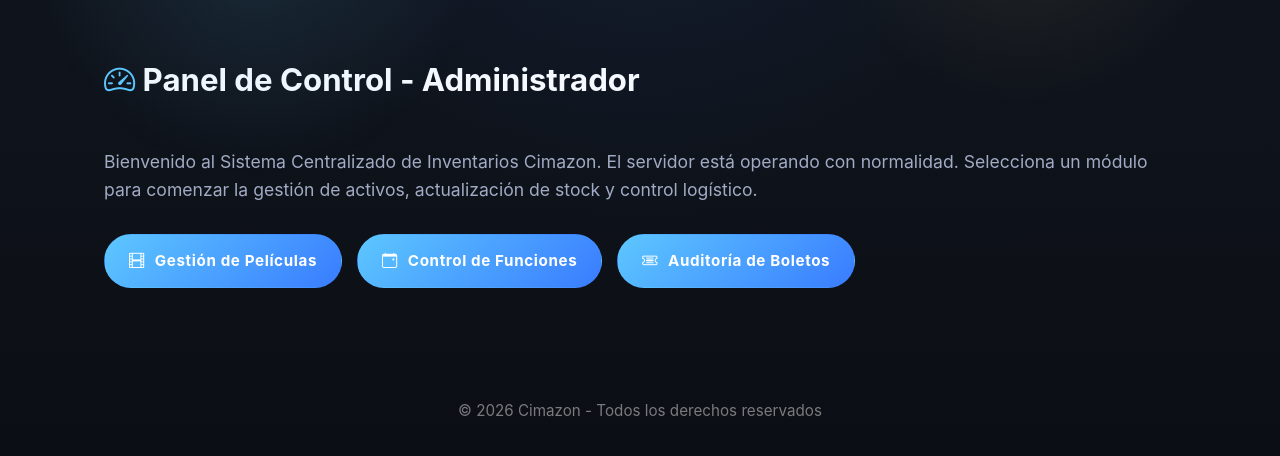
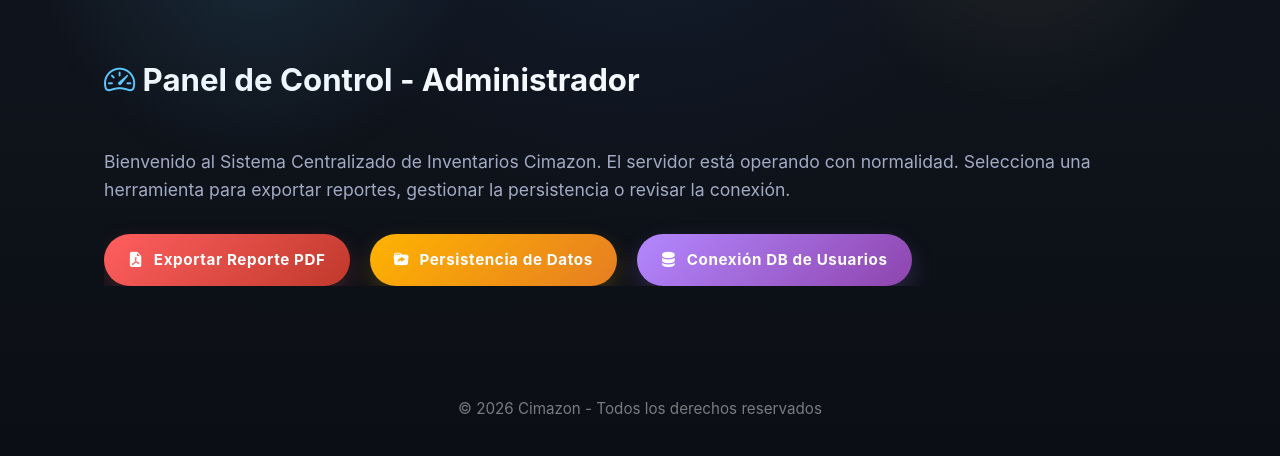
Before and after one commit to MilenaFoyainChico02/2526_desarrollo_web, a Flask app: page / in a window 1280 px wide. Shown: the part 129-585 px from the top of the page. Run offline with Flask 3, Linux system fonts and the light colour scheme; the visitor is signed in with stand-in values (Sample User, id 1); data that the repository does not hold is empty.

Commit message:
proyecto

```diff
--- a/proyecto/app.py
+++ b/proyecto/app.py
@@ -138,7 +138,7 @@ def exportar_pdf():
     pdf.add_page()
 
     pdf.set_font("Arial", "B", 16)
-    pdf.cell(0, 10, "Reporte de Productos ", ln=True, align="C")
+    pdf.cell(0, 10, "Reporte de funciones", ln=True, align="C")
 
     pdf.ln(10)
 
--- a/proyecto/templates/index.html
+++ b/proyecto/templates/index.html
@@ -13,19 +13,23 @@
             <div class="card-body">
                 <p style="color: var(--muted); font-size: 1.1rem;">
                     Bienvenido al Sistema Centralizado de Inventarios Cimazon. El servidor está operando con normalidad.
-                    Selecciona un módulo para comenzar la gestión de activos, actualización de stock y control logístico.
+                    Selecciona una herramienta para exportar reportes, gestionar la persistencia o revisar la conexión.
                 </p>
 
-                <div style="display: flex; gap: 15px; flex-wrap: wrap; margin-top: 30px;">
-                    <a href="{{ url_for('productos') }}" class="btn-cimazon">
-                        <i class="bi bi-film"></i> Gestión de Películas
+                <div style="display: flex; gap: 20px; flex-wrap: wrap; margin-top: 30px;">
+
+                    <a href="/exportar/pdf" class="btn-cimazon" style="background: linear-gradient(135deg, #ff5f5f, #c0392b); box-shadow: 0 10px 25px rgba(255, 95, 95, 0.2); border: none;">
+                        <i class="bi bi-file-earmark-pdf-fill"></i> Exportar Reporte PDF
                     </a>
-                    <a href="{{ url_for('funciones') }}" class="btn-cimazon">
-                        <i class="bi bi-calendar-event"></i> Control de Funciones
+
+                    <a href="/datos" class="btn-cimazon" style="background: linear-gradient(135deg, #ffb300, #e67e22); box-shadow: 0 10px 25px rgba(255, 179, 0, 0.2); border: none;">
+                        <i class="bi bi-folder-symlink-fill"></i> Persistencia de Datos
                     </a>
-                    <a href="{{ url_for('boleteria') }}" class="btn-cimazon">
-                        <i class="bi bi-ticket-detailed"></i> Auditoría de Boletos
+
+                    <a href="/conexion" class="btn-cimazon" style="background: linear-gradient(135deg, #b388ff, #8e44ad); box-shadow: 0 10px 25px rgba(179, 136, 255, 0.2); border: none;">
+                        <i class="bi bi-server"></i> Conexión DB de Usuarios
                     </a>
+
                 </div>
             </div>
         </section>
```
